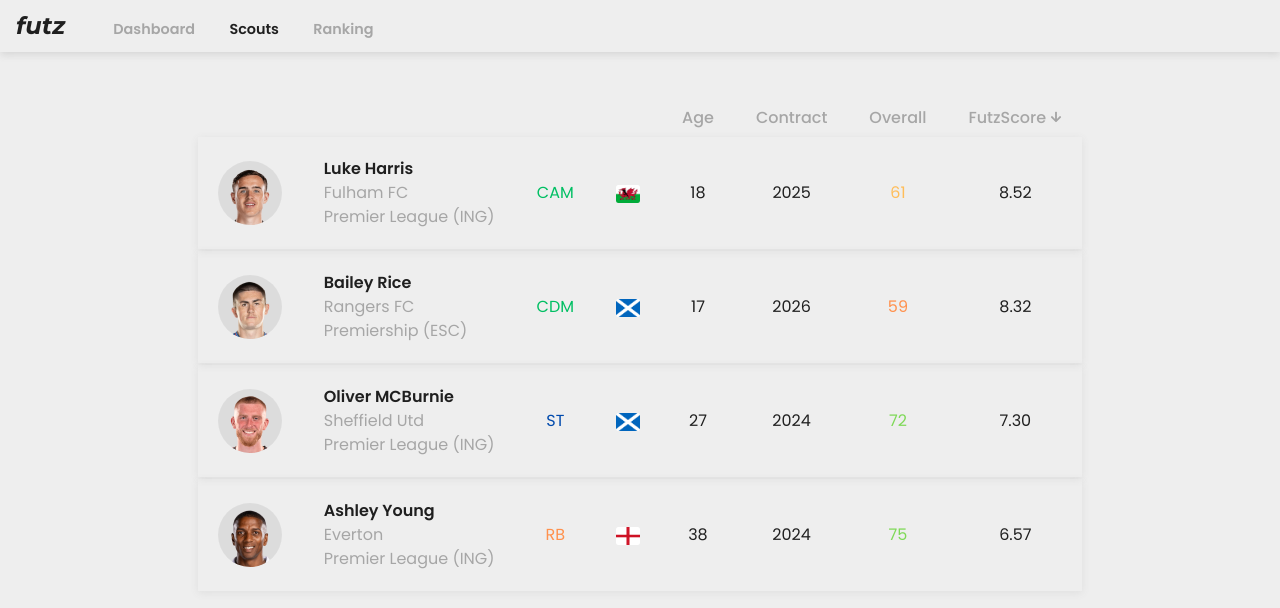
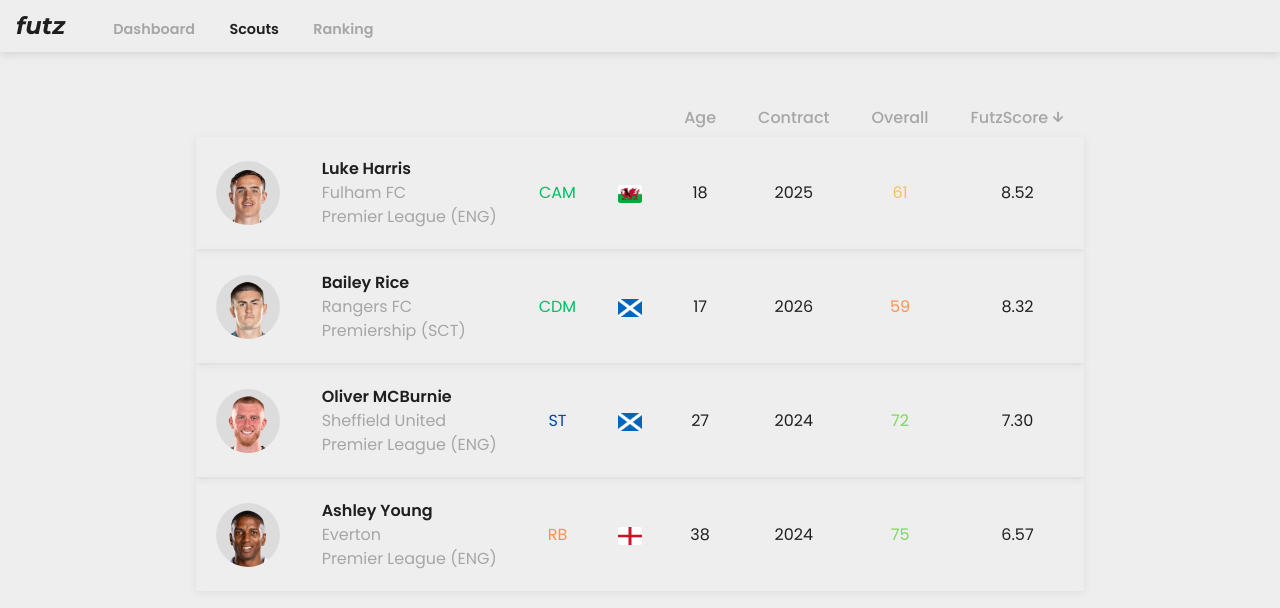
Before and after one commit to jorgeprj/hattrick-react, a React (Vite) app: page /scouts in a window 1280 px wide. Shown: the top 608 px of the page. Built offline with nearby package versions, Linux system fonts and the light colour scheme; data requests are answered from the project's data file.

Commit message:
fix: database

```diff
--- a/db.json
+++ b/db.json
@@ -6,11 +6,6 @@
             "age": 2005,
             "nationality": "Wales",
             "position": "CAM",
-            "team": {
-                "id": 144,
-                "name": "Fulham FC",
-                "league": "Premier League (ING)"
-            },
             "overall": 61,
             "potential": 84,
             "height": 168,
@@ -28,14 +23,16 @@
                 {
                     "team": {
                         "id": 144,
-                        "name": "Fulham FC"
+                        "name": "Fulham FC",
+                        "league": "Premier League (ENG)"
                     },
                     "season": "2023-"
                 },
                 {
                     "team": {
                         "id": 144,
-                        "name": "Fulham FC U21"
+                        "name": "Fulham FC U21",
+                        "league": "Premier League U21 (ENG)"
                     },
                     "season": "2021-23"
                 }
@@ -49,11 +46,6 @@
             "age": 1985,
             "nationality": "England",
             "position": "RB",
-            "team": {
-                "id": 7,
-                "name": "Everton",
-                "league": "Premier League (ING)"
-            },
             "overall": 75,
             "potential": 75,
             "height": 175,
@@ -71,49 +63,56 @@
                 {
                     "team": {
                         "id": 7,
-                        "name": "Everton"
+                        "name": "Everton",
+                        "league": "Premier League (ENG)"
                     },
                     "season": "2023-"
                 },
                 {
                     "team": {
                         "id": 2,
-                        "name": "Aston Villa"
+                        "name": "Aston Villa",
+                        "league": "Premier League (ENG)"
                     },
                     "season": "2021-23"
                 },
                 {
                     "team": {
                         "id": 44,
-                        "name": "Internazionale"
+                        "name": "Internazionale",
+                        "league": "Serie A (ITA)"
                     },
                     "season": "2020-21"
                 },
                 {
                     "team": {
                         "id": 11,
-                        "name": "Manchester United"
+                        "name": "Manchester United",
+                        "league": "Premier League (ENG)"
                     },
                     "season": "2011-20"
                 },
                 {
                     "team": {
                         "id": 2,
-                        "name": "Aston Villa"
+                        "name": "Aston Villa",
+                        "league": "Premier League (ENG)"
                     },
                     "season": "2007-11"
                 },
                 {
                     "team": {
                         "id": 1795,
-                        "name": "Watford"
+                        "name": "Watford",
+                        "league": "Premier League (ENG)"
                     },
                     "season": "2003-07"
                 },
                 {
                     "team": {
                         "id": 1795,
-                        "name": "Watford U18"
+                        "name": "Watford U18",
+                        "league": "Premier League U18 (ENG)"
                     },
                     "season": "2000-03"
                 }
@@ -127,11 +126,6 @@
             "age": 1996,
             "nationality": "Scotland",
             "position": "ST",
-            "team": {
-                "id": 1794,
-                "name": "Sheffield Utd",
-                "league": "Premier League (ING)"
-            },
             "overall": 72,
             "potential": 73,
             "height": 191,
@@ -149,84 +143,97 @@
                 {
                     "team": {
                         "id": 1794,
-                        "name": "Sheffield United"
+                        "name": "Sheffield United",
+                        "league": "Premier League (ENG)"
                     },
                     "season": "2019-"
                 },
                 {
                     "team": {
                         "id": 1960,
-                        "name": "Swansea City"
+                        "name": "Swansea City",
+                        "league": "Championship (ENG)"
                     },
                     "season": "2018-19"
                 },
                 {
                     "team": {
                         "id": 1932,
-                        "name": "Barnsley FC"
+                        "name": "Barnsley FC",
+                        "league": "Championship (ENG)"
                     },
                     "season": "2018"
                 },
                 {
                     "team": {
                         "id": 1960,
-                        "name": "Swansea City"
+                        "name": "Swansea City",
+                        "league": "Championship (ENG)"
+
                     },
                     "season": "2016-18"
                 },
                 {
                     "team": {
                         "id": 1962,
-                        "name": "Bristol Rivers"
+                        "name": "Bristol Rovers",
+                        "league": "League Two (ENG)"
                     },
                     "season": "2016"
                 },
                 {
                     "team": {
                         "id": 1960,
-                        "name": "Swansea City"
+                        "name": "Swansea City",
+                        "league": "Championship (ENG)"
                     },
                     "season": "2015-16"
                 },
                 {
                     "team": {
                         "id": 112254,
-                        "name": "Newport County"
+                        "name": "Newport County",
+                        "league": "League Two (ENG)"
                     },
                     "season": "2015"
                 },
                 {
                     "team": {
                         "id": 1960,
-                        "name": "Swansea City"
+                        "name": "Swansea City",
+                        "league": "Championship (ENG)"
                     },
                     "season": "2015"
                 },
                 {
                     "team": {
                         "id": 1804,
-                        "name": "Bradford City"
+                        "name": "Bradford City",
+                        "league": "League One (ENG)"
                     },
                     "season": "2015"
                 },
                 {
                     "team": {
                         "id": 444444,
-                        "name": "Chester"
+                        "name": "Chester",
+                        "league": "National League (ENG)"
                     },
                     "season": "2015"
                 },
                 {
                     "team": {
                         "id": 1804,
-                        "name": "Bradford City"
+                        "name": "Bradford City",
+                        "league": "League One (ENG)"
                     },
                     "season": "2013-15"
                 },
                 {
                     "team": {
                         "id": 1804,
-                        "name": "Bradford City U18"
+                        "name": "Bradford City U18",
+                        "league": "League One U21 (ENG)"
                     },
                     "season": "2010-13"
                 }
@@ -240,11 +247,6 @@
             "age": 2006,
             "nationality": "Scotland",
             "position": "CDM",
-            "team": {
-                "id": 86,
-                "name": "Rangers FC",
-                "league": "Premiership (ESC)"
-            },
             "overall": 59,
             "potential": 85,
             "height": 180,
@@ -262,23 +264,34 @@
                 {
                     "team": {
                         "id": 86,
-                        "name": "Rangers FC"
+                        "name": "Rangers FC",
+                        "league": "Premiership (SCT)"
                     },
                     "season": "2023-"
                 },
                 {
                     "team": {
                         "id": 86,
-                        "name": "Rangers FC U18"
+                        "name": "Rangers FC U18",
+                        "league": "Premiership U18 (SCT)"
                     },
                     "season": "2022-23"
                 },
                 {
                     "team": {
                         "id": 83,
-                        "name": "Motherwell FC U17"
+                        "name": "Motherwell FC",
+                        "league": "Premiership (SCT)"
                     },
-                    "season": "2020-22"
+                    "season": "2021-22"
+                },
+                {
+                    "team": {
+                        "id": 83,
+                        "name": "Motherwell FC U17",
+                        "league": "Premiership U17 (SCT)"
+                    },
+                    "season": "2020-21"
                 }
             ],
             "analysis":"At 17, Bailey Rice shines in Scottish football, making significant contributions to the Rangers. His unique left foot and skillful feints showcase exceptional technical prowess for his age. Offensively, Rice displays short-pass precision and admirable vision. Despite his youth, he captains Scotland's U20s, revealing not just talent but early leadership. Versatile in defense, he shows solid tackling abilities. With notable speed and agility, Rice navigates the field effortlessly. The future looks promising for this young Scottish talent, hinting at a bright trajectory as he continues to develop.",
@@ -288,31 +301,84 @@
     "teams": [
         {
             "id": 2,
-            "name": "Aston Villa"
+            "name": "Aston Villa",
+            "league": "Premier League (ENG)"
         },
         {
             "id": 7,
-            "name": "Everton"
+            "name": "Everton",
+            "league": "Premier League (ENG)"
         },
         {
             "id": 11,
-            "name": "Manchester United"
+            "name": "Manchester United",
+            "league": "Premier League (ENG)"
         },
         {
             "id": 44,
-            "name": "Internazionale"
+            "name": "Internazionale",
+            "league": "Serie A (ITA)"
+        },
+        {
+            "id": 83,
+            "name": "Motherwell FC",
+            "league": "Premiership (SCT)"
+        },
+        {
+            "id": 86,
+            "name": "Rangers FC",
+            "league": "Premiership (SCT)"
         },
         {
             "id": 144,
-            "name": "Fulham FC"
+            "name": "Fulham FC",
+            "league": "Premier League (ENG)"
         },
         {
             "id": 1793,
-            "name": "Reading FC"
+            "name": "Reading FC",
+            "league": "League One (ENG)"
+        },
+        {
+            "id": 1794,
+            "name": "Sheffield United",
+            "league": "Premier League (ENG)"
         },
         {
             "id": 1795,
-            "name": "Watford"
+            "name": "Watford",
+            "league": "Championship (ENG)"
+        },
+        {
+            "id": 1804,
+            "name": "Bradford City",
+            "league": "League Two (ENG)"
+
+        },
+        {
+            "id": 1932,
+            "name": "Barnsley FC",
+            "league": "League One (ENG)"
+        },
+        {
+            "id": 1960,
+            "name": "Swansea City",
+            "league": "Championship (ENG)"
+        },
+        {
+            "id": 1962,
+            "name": "Bristol Rovers",
+            "league": "League One (ENG)"
+        },
+        {
+            "id": 112254,
+            "name": "Newport County",
+            "league": "League Two (ENG)"
+        },
+        {
+            "id": 444444,
+            "name": "Chester",
+            "league": "National League (ENG)"
         }
     ]
 }
--- a/src/components/playerLayout/playerSideCard/PlayerSideCard.jsx
+++ b/src/components/playerLayout/playerSideCard/PlayerSideCard.jsx
@@ -20,8 +20,8 @@
                 </div>
                 <div className='player-tags'>
                     <div className='player-tag'>
-                        <img src={`../src/assets/teams/${player.team.id}.png`} alt="player" />
-                        <span>{player.team.name}</span>
+                        <img src={`../src/assets/teams/${player.teamHistory[0].team.id}.png`} alt="player" />
+                        <span>{player.teamHistory[0].team.name}</span>
                     </div>
                     <div className='player-tag'>
                         <img src={`../src/assets/flags/${player.nationality}.png`} alt="player" />
--- a/src/components/scoutList/scoutPlayer/ScoutPlayer.jsx
+++ b/src/components/scoutList/scoutPlayer/ScoutPlayer.jsx
@@ -16,8 +16,8 @@
             </td>
             <td className='player-info'>
                 <span className='player-name'>{player.name}</span>
-                <span className='player-team-name'>{player.team.name}</span>
-                <span className='player-team-league'>{player.team.league}</span>
+                <span className='player-team-name'>{player.teamHistory[0].team.name}</span>
+                <span className='player-team-league'>{player.teamHistory[0].team.league}</span>
             </td>
             <td className={`player-position ${player.position}`}>
                 {player.position}
--- a/src/utils/calculateFutzScoreUtils.js
+++ b/src/utils/calculateFutzScoreUtils.js
@@ -13,11 +13,11 @@
 }
 
 const leagueValues = {
-    "Premier League (ING)": 100,
-    "Championship (ING)": 75,
-    "League One (ING)": 50,
-    "League Two (ING)": 30,
-    "Premiership (ESC)": 30,
+    "Premier League (ENG)": 100,
+    "Championship (ENG)": 75,
+    "League One (ENG)": 50,
+    "League Two (ENG)": 30,
+    "Premiership (SCT)": 30,
 }
 
 
@@ -37,7 +37,7 @@
 
     const nationalityFactor = nationalityValues[player.nationality] || 0;
 
-    const leagueFactor = leagueValues[player.team.league] || 0;
+    const leagueFactor = leagueValues[player.teamHistory[0].team.league] || 0;
 
     const physicalFactors =
         (player.weight - 40) +
```
